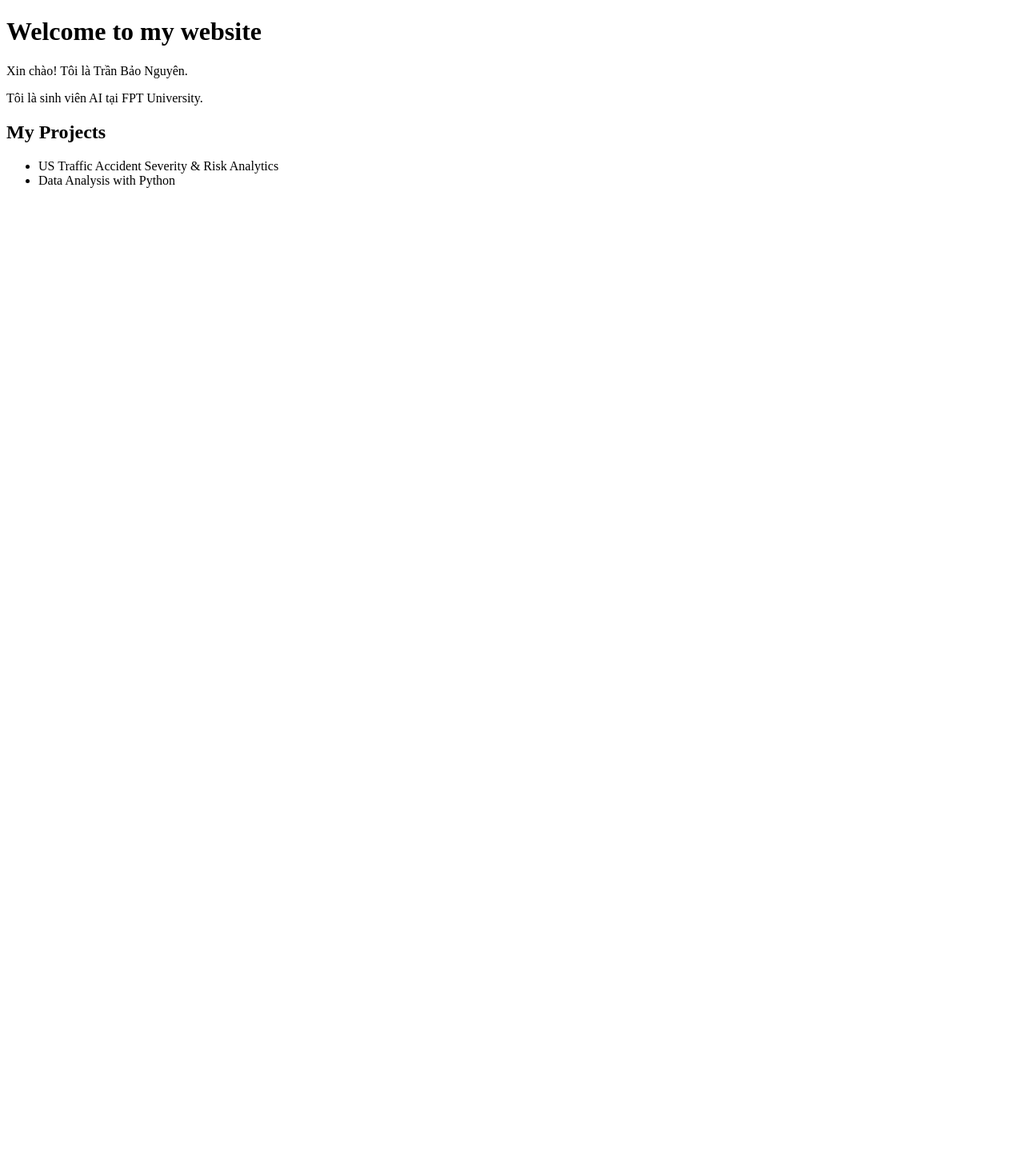
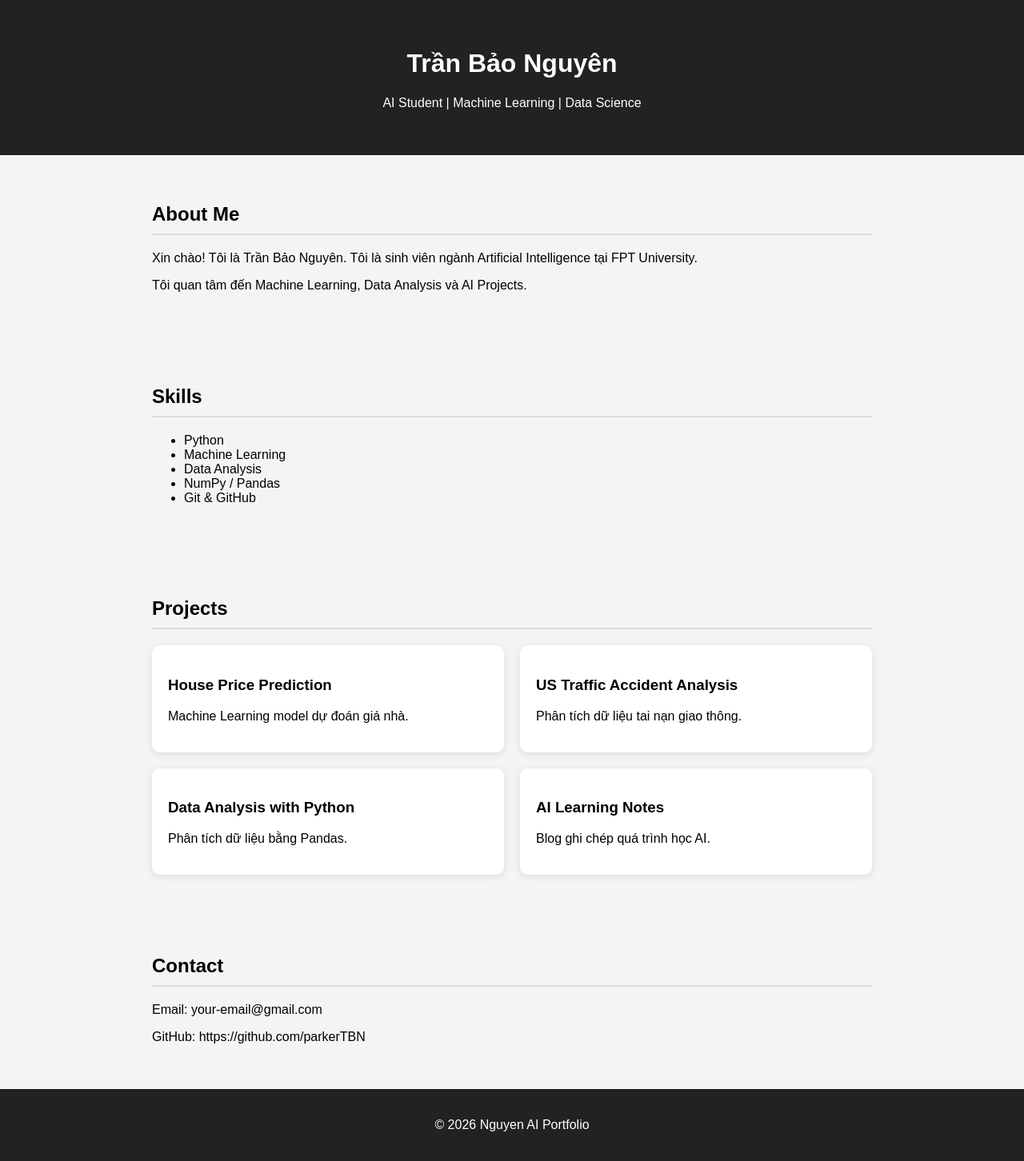
Before and after one commit to parkerTBN/parkerTBN.github.io, a plain HTML site: page index.html in a window 1280 px wide. Shown: the whole page at 80% size. Before the commit the page ends 800 px from the top, so only its background shows below. Drawn offline with Linux system fonts and the light colour scheme.

Commit message:
Update index.html

```diff
--- a/index.html
+++ b/index.html
@@ -1,23 +1,151 @@
 <!DOCTYPE html>
 <html>
+
 <head>
-    <title>Nguyen's Portfolio</title>
+<meta charset="UTF-8">
+<title>Nguyen AI Portfolio</title>
+
+<style>
+
+body{
+font-family: Arial;
+margin:0;
+background:#f4f4f4;
+}
+
+header{
+background:#222;
+color:white;
+text-align:center;
+padding:40px;
+}
+
+section{
+padding:40px;
+max-width:900px;
+margin:auto;
+}
+
+h2{
+border-bottom:2px solid #ddd;
+padding-bottom:10px;
+}
+
+.projects{
+display:grid;
+grid-template-columns:1fr 1fr;
+gap:20px;
+}
+
+.card{
+background:white;
+padding:20px;
+border-radius:10px;
+box-shadow:0 2px 10px rgba(0,0,0,0.1);
+}
+
+footer{
+text-align:center;
+padding:20px;
+background:#222;
+color:white;
+}
+
+</style>
+
 </head>
 
 <body>
 
-<h1>Welcome to my website</h1>
+<header>
 
-<p>Xin chào! Tôi là Trần Bảo Nguyên.</p>
+<h1>Trần Bảo Nguyên</h1>
 
-<p>Tôi là sinh viên AI tại FPT University.</p>
+<p>AI Student | Machine Learning | Data Science</p>
 
-<h2>My Projects</h2>
+</header>
+
+<section>
+
+<h2>About Me</h2>
+
+<p>
+Xin chào! Tôi là Trần Bảo Nguyên.
+Tôi là sinh viên ngành Artificial Intelligence tại FPT University.
+</p>
+
+<p>
+Tôi quan tâm đến Machine Learning, Data Analysis và AI Projects.
+</p>
+
+</section>
+
+<section>
+
+<h2>Skills</h2>
 
 <ul>
-<li>US Traffic Accident Severity & Risk Analytics</li>
-<li>Data Analysis with Python</li>
+
+<li>Python</li>
+
+<li>Machine Learning</li>
+
+<li>Data Analysis</li>
+
+<li>NumPy / Pandas</li>
+
+<li>Git & GitHub</li>
+
 </ul>
 
+</section>
+
+<section>
+
+<h2>Projects</h2>
+
+<div class="projects">
+
+<div class="card">
+<h3>House Price Prediction</h3>
+<p>Machine Learning model dự đoán giá nhà.</p>
+</div>
+
+<div class="card">
+<h3>US Traffic Accident Analysis</h3>
+<p>Phân tích dữ liệu tai nạn giao thông.</p>
+</div>
+
+<div class="card">
+<h3>Data Analysis with Python</h3>
+<p>Phân tích dữ liệu bằng Pandas.</p>
+</div>
+
+<div class="card">
+<h3>AI Learning Notes</h3>
+<p>Blog ghi chép quá trình học AI.</p>
+</div>
+
+</div>
+
+</section>
+
+<section>
+
+<h2>Contact</h2>
+
+<p>Email: your-email@gmail.com</p>
+
+<p>GitHub: https://github.com/parkerTBN</p>
+
+</section>
+
+<footer>
+
+<p>© 2026 Nguyen AI Portfolio</p>
+
+</footer>
+
 </body>
+
 </html>
```
